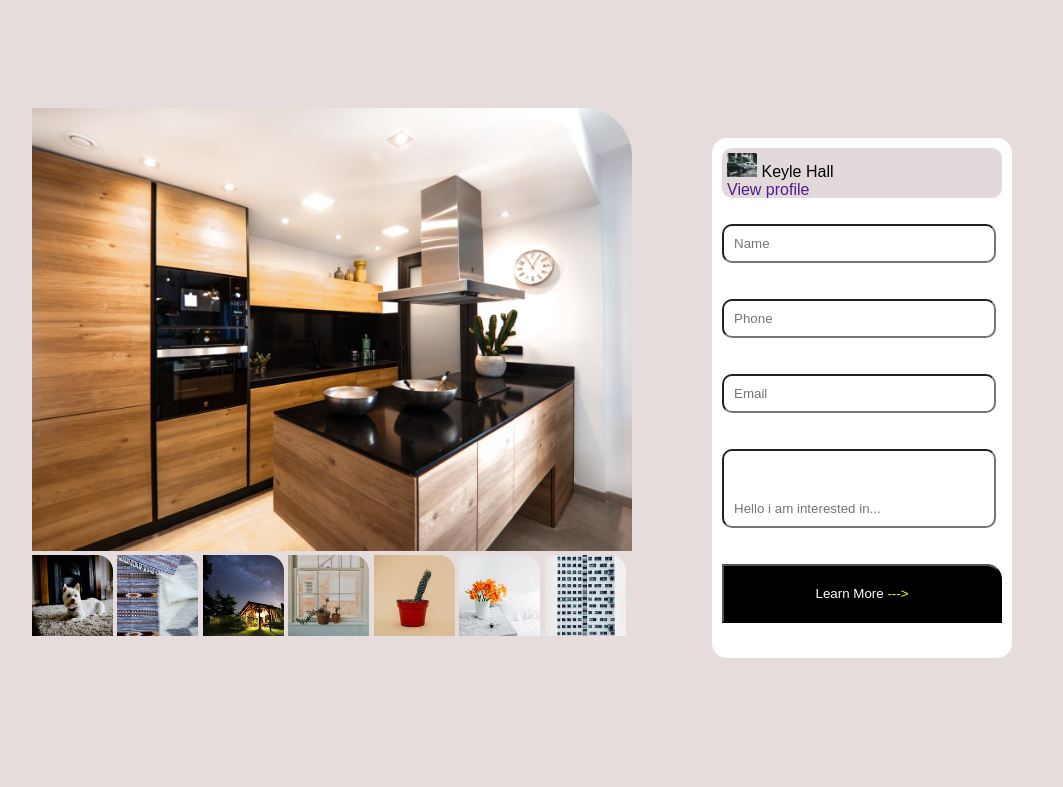
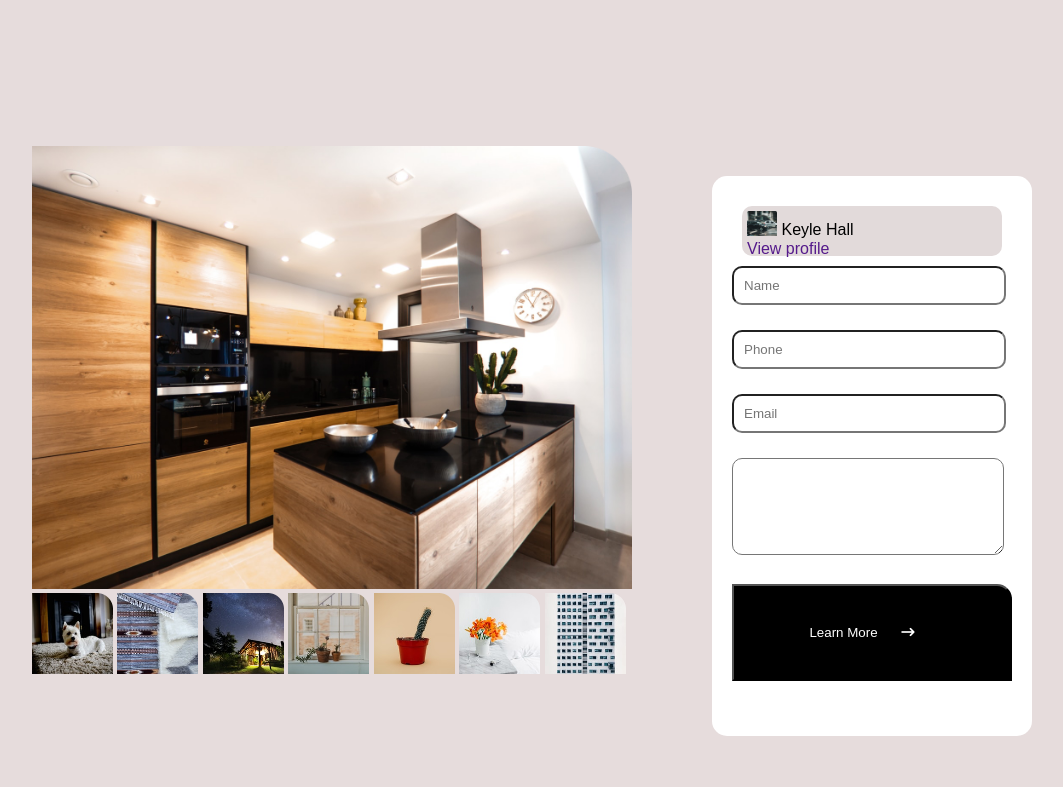
Before and after one commit to KipletingEdwin/movers-website, a plain HTML site: page assets/Pages/property.html in a window 1280 px wide. Shown: the part 420-1207 px from the top of the page, without its empty margins (76-1139 px from the left). Drawn offline with Linux system fonts and the light colour scheme.

Commit message:
It will change the icons index page and property page

```diff
--- a/assets/Css/style.css
+++ b/assets/Css/style.css
@@ -237,6 +237,7 @@ footer h2{
     margin-top: 80px;
     margin-left: 30px;
     border-radius: 15px;
+    padding: 20px;
 }
 .submit .profile{
     background-color: rgb(226, 218, 218);
@@ -249,15 +250,15 @@ footer h2{
     width: 30px;
     height: auto;
 }
-input, .txt{
+ input,textarea, #textarea{
     width: 250px;
     padding:10px ;
     border-radius: 10px;
+    margin-bottom: 25px;
 }
-form > p> .txt{
-    padding-top: 50px;
+.form-input > #textarea{
 }
-form > p > button{
+.form-input > button{
     width: 280px;
     background-color: black;
     padding: 20px;
@@ -364,3 +365,8 @@ color: #FFAC12;
      display: flex;
      justify-content: space-between;
 }
+/* arrow css */
+.arrow > i{
+    color: white;
+
+}
--- a/assets/Pages/property.html
+++ b/assets/Pages/property.html
@@ -17,7 +17,7 @@
                 <li> About Us </a></li>
                 <li><a href="../../index.html"> Movers  </a> </li>
                 <li> Contact Us  </li>
-                <li> <button class="bt"  id="bn"> <a href="#"> Work with us <span id="ar">---></span></a> </button> </li>
+                <li> <button class="bt"  id="bn"> <a href="#"> Work with us <span class="arrow" ><i class="fa-solid fa-arrow-right-long"></i></span> </a> </button> </li>
             </ul>
 
         </nav>
@@ -57,11 +57,13 @@
                 <label for="">Keyle Hall <br> <a style="text-decoration: none;" href="">View profile</a></label>
                 </div>
                 <form>
-                    <p> <input type="name" placeholder="Name"></p>
-                    <p> <input type="number" placeholder="Phone"></p>
-                    <p> <input type="email" placeholder="Email"></p>
-                    <p>  <input class="txt" type="email" placeholder="Hello i am interested in..."></p>
-                    <p><button>Learn More <span style="color: yellow;">---></span></button></p>
+                    <div class="form-input">
+                    <input type="name" placeholder="Name">
+                    <input type="number" placeholder="Phone">
+                    <input type="email" placeholder="Email">
+                    <textarea  id="textarea" cols="30" rows="5"></textarea>
+                    <button>Learn More <span class="arrow" ><i class="fa-solid fa-arrow-right-long"></i></span> </button>
+                    </div>
                 </form>
             </div>
         </div>
```
Also changed, not shown: index.html (+1 -1 lines).
